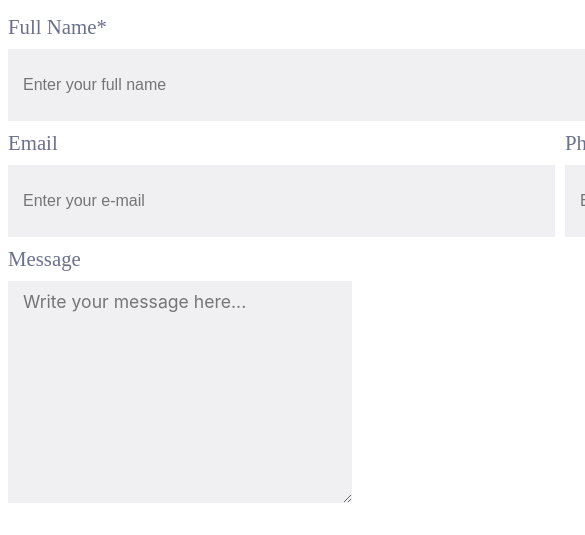
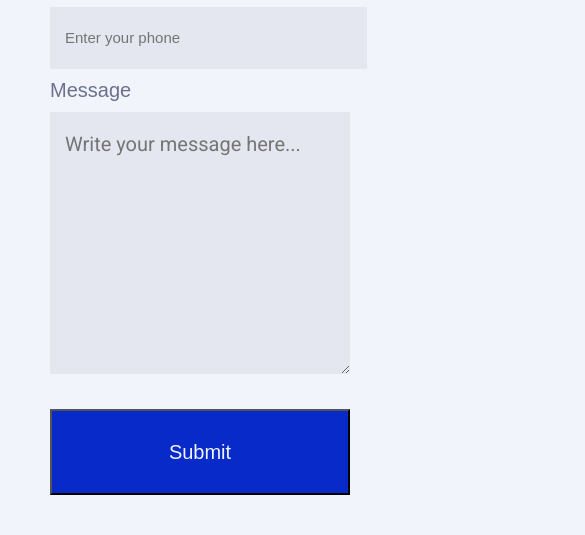
Before and after one commit to Enricrypto/MidTerm-Project, a plain HTML site: page HTML/contact.html in a window 390 px wide. Shown: the part 444-979 px from the top of the page, 585 px wide, since content can reach past the window. Drawn offline with Linux system fonts and the light colour scheme.

Commit message:
js files

```diff
--- a/CSS Files/contact.css
+++ b/CSS Files/contact.css
@@ -1,4 +1,11 @@
 /* Section 1 Navbar */
+
+body {
+  margin: 0;
+  background-color: #f2f4fc;
+  font-family: "Roboto", sans-serif;
+  font-family: sans-serif;
+}
 
 .container-navbar {
   width: 1100px;
@@ -34,6 +41,11 @@
 .container-nav-links {
   display: flex;
   gap: 100px;
+}
+
+
+.burguer-btn {
+  display: none;
 }
 
 .nav-link.nav-link1 {
@@ -74,61 +86,84 @@
   height: 18.46px;
 }
 
-/* Section 2 Contact Page */
+/* Section 2 Email Form */
 
-body > section.formulario {
+.formulario {
   display: flex;
   flex-direction: column;
-  padding: 30px 30px;
-  gap: 30px;
+  gap: 20px;
+  width: 1100px;
+  margin: auto;
+  margin-top: 100px;
 }
-body > section.formulario > h1 {
-  font-size: 2.2rem;
+.formulario h1 {
+  font-size: 30px;
 }
-body > section.formulario > form {
+.form-container {
   display: flex;
   flex-direction: column;
   gap: 10px;
 }
-body > section.formulario > form > div {
+.name {
   display: flex;
   flex-direction: column;
   gap: 10px;
 }
-body > section.formulario > form > div > div {
+.email {
+  display: flex;
+  flex-direction: column;
+  gap: 10px;
+  width: 48%;
+}
+
+.tel {
+  display: flex;
+  flex-direction: column;
+  gap: 10px;
+  width: 48%;
+}
+
+.email-tel {
+  display: flex;
+  flex-direction: row;
+  justify-content: space-between;
+  width: 100%;
+}
+
+.message {
   display: flex;
   flex-direction: column;
   gap: 10px;
 }
+
 input {
   border: none;
   background-color: rgba(107, 112, 141, 0.1);
-  min-width: 354px;
-  height: 70px;
+  height: 60px;
   padding-left: 15px;
-  font-size: 1rem;
+  font-size: 15px;
 }
+
 label {
-  color: #6B708D;
-  font-size: 1.3rem;
+  color: #6b708d;
+  font-size: 20px;
 }
-form > div > textarea.text {
+
+.text {
+  border: none;
   background-color: rgba(107, 112, 141, 0.1);
-  border: none;
   padding-left: 15px;
-  min-height: 200px;
-  font-size: 1.1rem;
-  font-family: -apple-system, BlinkMacSystemFont, "Segoe UI", Roboto, Oxygen,
-      Ubuntu, Cantarell, "Open Sans", "Helvetica Neue", sans-serif;
-  padding-top: 10px;
+  font-size: 15px;
+  padding-top: 20px;
+  font-family: "Roboto";
 }
-button {
-  background-color: #072AC8;
-  color: #F2F4FC;
+
+.button {
+  background-color: #072ac8;
+  color: #f2f4fc;
   line-height: 80px;
-  min-width: 354px;
   text-align: center;
-  font-size: 1.1rem;
+  font-size: 20px;
   margin-top: 15px;
 }
 
@@ -202,7 +237,7 @@ button {
   /* Section 1 - Navbar */
 
   .container-navbar {
-    width: 440px;
+    width: 350px;
     padding-top: 30px;
     padding-left: 40px;
     margin-left: auto;
@@ -222,48 +257,90 @@ button {
   }
 
   /* Section 2 - Form */
-  body > section.formulario {
-    max-width: 1100px;
-    margin-left: auto;
-    margin-right: auto;
+
+  .formulario {
     display: flex;
     flex-direction: column;
-    margin-top: 180px;
-    margin-bottom: 150px;
-    padding-left: 0;
+    padding: 50px 50px;
+    margin-top: 10px;
+    width: 300px;
   }
-body > section.formulario > h1 {
-    font-size: 3.5rem;
+  .formulario h1 {
+    font-size: 30px;
   }
-body > section.formulario > form {
-    width: 100%;
+  .form-container {
+    display: flex;
+    flex-direction: column;
+    gap: 10px;
   }
-body > section.formulario > form > div.row-text {
+  .name {
     display: flex;
-    flex-direction: row;
-    justify-content: space-between;
-    width: 100%;
+    flex-direction: column;
+    gap: 10px;
   }
-body > section.formulario > form > div.row-text > div > input {
-    width: 530px;
+  .email {
+    display: flex;
+    flex-direction: column;
+    gap: 10px;
+  }
+
+  .tel {
+    display: flex;
+    flex-direction: column;
+    gap: 10px;
+  }
+
+  .email-tel {
+    display: flex;
+    flex-direction: column;
+  }
+
+  .message {
+    display: flex;
+    flex-direction: column;
+    gap: 10px;
+  }
+
+  input {
+    border: none;
+    background-color: rgba(107, 112, 141, 0.1);
+    height: 60px;
     padding-left: 15px;
+    font-size: 15px;
+    width: 280px
   }
-body > section.formulario > form > div > input {
-    width: 1070px;
+
+  .email input {
+    width: 280px;
   }
-body > section.formulario > form > button {
+
+  .tel input {
+    width: 300px;
+  }
+
+  label {
+    color: #6b708d;
+    font-size: 20px;
+  }
+
+  .text {
     border: none;
-    width: 1070px;
+    background-color: rgba(107, 112, 141, 0.1);
+    padding-left: 15px;
+    font-size: 20px;
+    padding-top: 20px;
+  }
+
+  .button {
+    background-color: #072ac8;
+    color: #f2f4fc;
+    line-height: 80px;
+    text-align: center;
+    font-size: 20px;
+    margin-top: 15px;
   }
 
   /* Section 8 - Footer  */
-
-  .footer-section {
-    width: 480px;
-    margin-top: 80px;
-    margin-left: auto;
-    margin-right: auto;
-  }
 
   .container-footer {
     display: flex;
@@ -273,6 +350,9 @@ body > section.formulario > form > button {
     height: 300px;
     width: 420px;
     gap: 40px;
+    margin-top: 10px;
+    margin-left: auto;
+    margin-right: auto;
   }
 
   .company-info {
@@ -286,15 +366,12 @@ body > section.formulario > form > button {
   }
 
   .footer-links {
-    width: 240px;
-    height: 300px;
-    padding-bottom: 80px;
-    margin-bottom: 60px;
+    margin-left: auto;
+    margin-right: auto;
     display: flex;
     flex-direction: row;
-    flex-wrap: wrap;
     align-items: center;
-    gap: 40px;
+    justify-content: center;
   }
 
   .footer-link {
--- a/HTML/contact.html
+++ b/HTML/contact.html
@@ -10,6 +10,10 @@
     <link
       href="https://fonts.googleapis.com/css2?family=Archivo+Black&family=Oswald&family=Roboto&display=swap"
       rel="stylesheet"
+    />
+    <link
+      rel="stylesheet"
+      href="https://cdnjs.cloudflare.com/ajax/libs/font-awesome/4.7.0/css/font-awesome.min.css"
     />
     <title>Circle Agency - Contact Us</title>
   </head>
@@ -26,6 +30,7 @@
         <a href="#" class="nav-link nav-link2">Projects</a>
         <a href="#" class="nav-link nav-link3">Services</a>
       </nav>
+      <div class="burguer-btn"><i class="fa solid fa-bars"></i></div>
       <div class="menu-button nav-button">
         <a class="menu-button contact-us">Contact Us</a>
       </div>
@@ -33,23 +38,23 @@
     <!-- Section 2 Email Form -->
     <section class="formulario">
       <h1>Contact Us</h1>
-      <form action="">
-          <div>
-              <label for="name">Full Name*</label>
+      <form id="form" class="form-container">
+        <div class="name">
+          <label>Full Name *</label>
           <input type="text" placeholder="Enter your full name" id="name" />
         </div>
-          <div class="row-text">
-              <div>
-                  <label for="email">Email</label>
+        <div class="email-tel">
+          <div class="email">
+            <label>Email</label>
             <input type="email" placeholder="Enter your e-mail" id="email" />
           </div>
-              <div>
+          <div class="tel">
             <label for="tel">Phone</label>
             <input type="tel" placeholder="Enter your phone" id="tel" />
           </div>
         </div>
-          <div>
-              <label for="">Message</label>
+        <div class="message">
+          <label>Message</label>
           <textarea
             class="text"
             name=""
@@ -60,8 +65,9 @@
           ></textarea>
         </div>
         <div class="succes"></div>
-          <button id="#mybutton" type="submit">Submit</button>
+        <button class="button" type="submit">Submit</button>
       </form>
+    </section>
     <!-- Section 3 footer  -->
     <div class="container-footer">
       <div class="company-info">
@@ -81,6 +87,6 @@
         <a class="footer-link" href="">Privacy Policy</a>
       </div>
     </div>
-    <script src="../index.js"></script>
+    <script src="../contact.js"></script>
   </body>
 </html>
```
Also changed, not shown: CSS Files/index.css (+46 -29 lines), CSS Files/project.css (+21 -55 lines), HTML/index.html (+17 -16 lines), HTML/project.html (+27 -25 lines), JS Files/contact.js (added, +9 -0 lines), JS Files/index.js (added, +28 -0 lines), JS Files/project.js (added, +19 -0 lines), index.js (deleted). Lines whose indentation alone changed are shown as unchanged.
